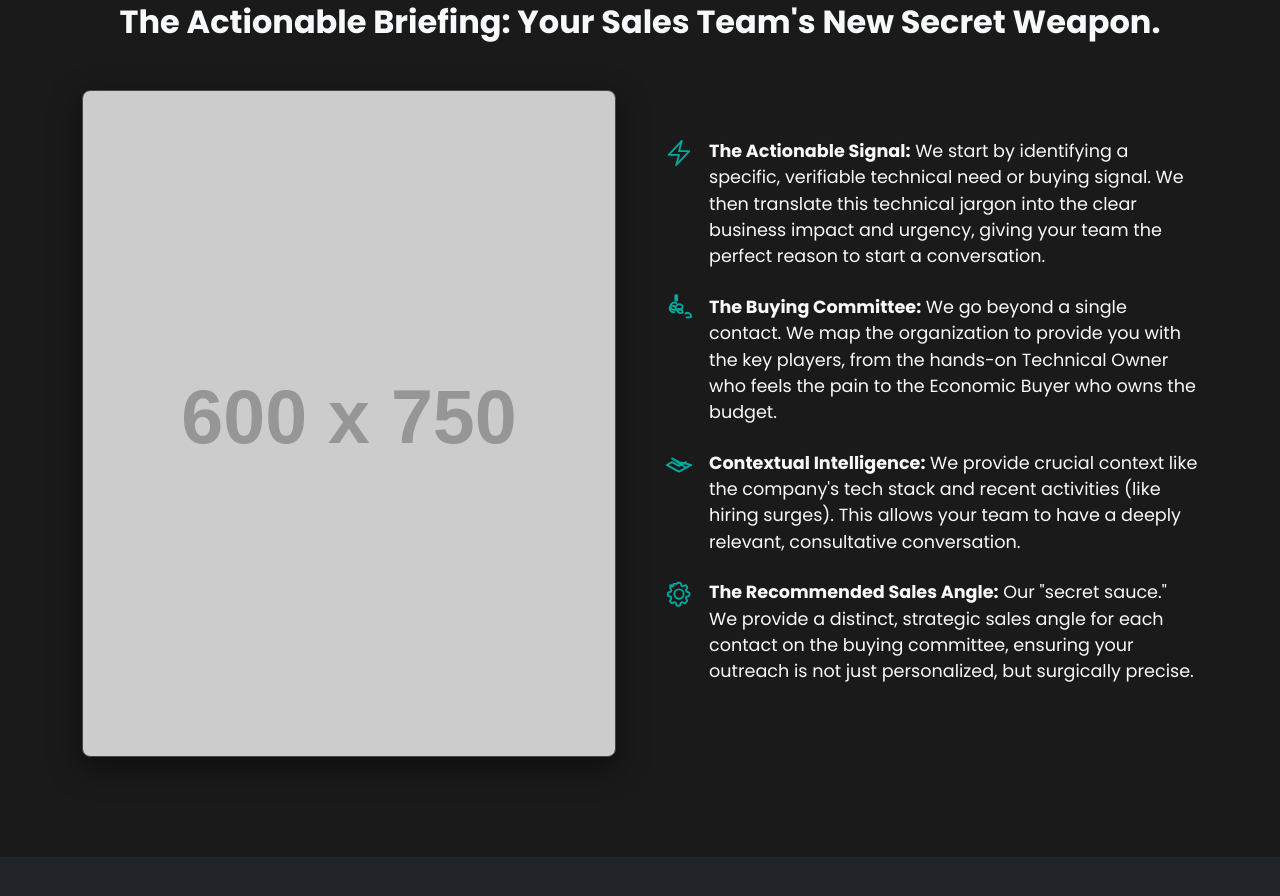
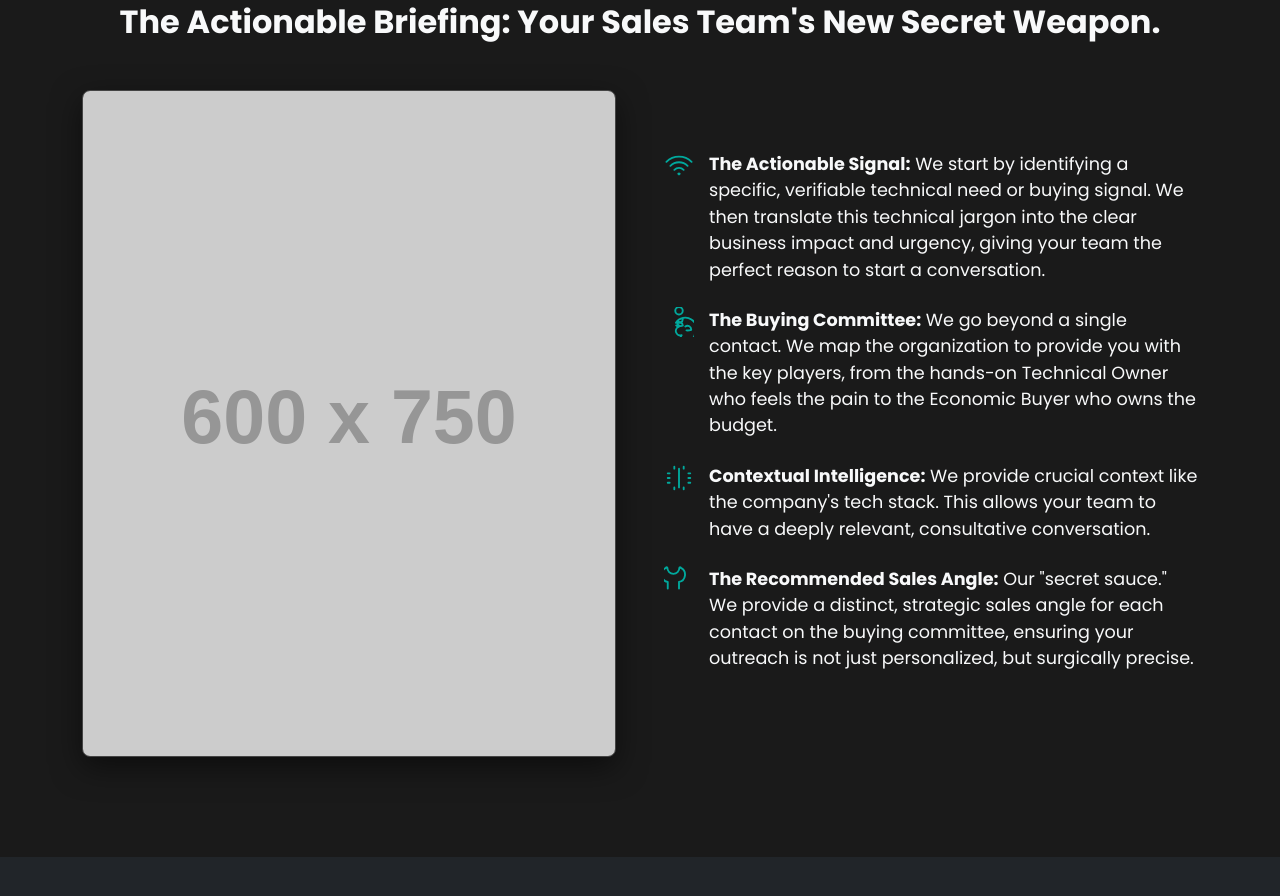
Before and after one commit to Laskr/laskrconsulting-site, a plain HTML site: page index.html in a window 1280 px wide. Shown: the part 1295-2191 px from the top of the page. Drawn offline with nearby package versions, Linux system fonts and the light colour scheme; placeholder pictures from the web are drawn by us.

Commit message:
Add new SVG icons and update feature descriptions
Added new SVG icons for various features and updated the corresponding descriptions.

```diff
--- a/index.html
+++ b/index.html
@@ -212,19 +212,31 @@
                 <div class="col-lg-6">
                     <ul class="feature-list">
                         <li>
-                            <svg class="icon" xmlns="http://www.w3.org/2000/svg" fill="none" viewBox="0 0 24 24" stroke-width="1.5" stroke="currentColor"><path stroke-linecap="round" stroke-linejoin="round" d="M3.75 13.5l10.5-11.25L12 10.5h8.25L9.75 21.75 12 13.5H3.75z" /></svg>
+                            <!-- NEW ICON: Signal -->
+                            <svg class="icon" xmlns="http://www.w3.org/2000/svg" fill="none" viewBox="0 0 24 24" stroke-width="1.5" stroke="currentColor">
+                                <path stroke-linecap="round" stroke-linejoin="round" d="M8.288 15.038a5.25 5.25 0 017.424 0M5.106 11.856c3.807-3.808 9.98-3.808 13.788 0M1.924 8.674c5.565-5.565 14.587-5.565 20.152 0M12.53 18.22l-.53.53-.53-.53a.75.75 0 011.06 0z" />
+                            </svg>
                             <div><strong>The Actionable Signal:</strong> We start by identifying a specific, verifiable technical need or buying signal. We then translate this technical jargon into the clear business impact and urgency, giving your team the perfect reason to start a conversation.</div>
                         </li>
                         <li>
-                            <svg class="icon" xmlns="http://www.w3.org/2000/svg" fill="none" viewBox="0 0 24 24" stroke-width="1.5" stroke="currentColor"><path stroke-linecap="round" stroke-linejoin="round" d="M18 18.72a9.094 9.094 0 003.741-.479 3 3 0 00-4.682-2.72m-7.5-2.962A3 3 0 0115 9.75a3 3 0 01-4.5 2.548m-2.223 2.223A3 3 0 015.25 9.75a3 3 0 014.5-2.548m-2.223 2.223A3 3 0 005.25 9.75a3 3 0 004.5 2.548m0 0a3 3 0 01-4.5-2.548m0 0a3 3 0 014.5 2.548M15 9.75a3 3 0 01-4.5 2.548m0 0a3 3 0 014.5 2.548m0 0a3 3 0 01-4.5-2.548M10.5 1.5a.75.75 0 00-1.5 0v3a.75.75 0 001.5 0v-3z" /></svg>
+                            <!-- NEW ICON: User Group -->
+                            <svg class="icon" xmlns="http://www.w3.org/2000/svg" fill="none" viewBox="0 0 24 24" stroke-width="1.5" stroke="currentColor">
+                                <path stroke-linecap="round" stroke-linejoin="round" d="M18 18.72a9.094 9.094 0 003.741-.479 3 3 0 00-4.682-2.72m-7.5-2.962a3 3 0 0115 9.75a3 3 0 01-4.5 2.548m-2.223 2.223a3 3 0 01-3.741-4.479A3 3 0 0112 15.75a3 3 0 01-2.25-1.007M15 9.75a3 3 0 01-4.5 2.548m0 0a3 3 0 014.5 2.548m0 0a3 3 0 01-4.5-2.548M12 6a3 3 0 110-6 3 3 0 010 6z" />
+                            </svg>
                             <div><strong>The Buying Committee:</strong> We go beyond a single contact. We map the organization to provide you with the key players, from the hands-on Technical Owner who feels the pain to the Economic Buyer who owns the budget.</div>
                         </li>
                         <li>
-                            <svg class="icon" xmlns="http://www.w3.org/2000/svg" fill="none" viewBox="0 0 24 24" stroke-width="1.5" stroke="currentColor"><path stroke-linecap="round" stroke-linejoin="round" d="M6.429 9.75L2.25 12l4.179 2.25m0-4.5l5.571 3 5.571-3m-11.142 0L2.25 12l4.179 2.25m0 0l5.571 3 5.571-3m0 0l4.179-2.25L12 9.75l-5.571-3z" /></svg>
-                            <div><strong>Contextual Intelligence:</strong> We provide crucial context like the company's tech stack and recent activities (like hiring surges). This allows your team to have a deeply relevant, consultative conversation.</div>
+                            <!-- NEW ICON: Microchip -->
+                            <svg class="icon" xmlns="http://www.w3.org/2000/svg" fill="none" viewBox="0 0 24 24" stroke-width="1.5" stroke="currentColor">
+                                <path stroke-linecap="round" stroke-linejoin="round" d="M8.25 3v1.5M4.5 8.25H3m18 0h-1.5M4.5 12H3m18 0h-1.5m-15 3.75H3m18 0h-1.5M8.25 21v-1.5M15.75 3v1.5M12 4.5v15M15.75 21v-1.5" />
+                            </svg>
+                            <div><strong>Contextual Intelligence:</strong> We provide crucial context like the company's tech stack. This allows your team to have a deeply relevant, consultative conversation.</div>
                         </li>
                         <li>
-                            <svg class="icon" xmlns="http://www.w3.org/2000/svg" fill="none" viewBox="0 0 24 24" stroke-width="1.5" stroke="currentColor"><path stroke-linecap="round" stroke-linejoin="round" d="M10.343 3.94c.09-.542.56-.94 1.11-.94h1.093c.55 0 1.02.398 1.11.94l.149.894c.07.424.384.764.78.93.398.164.855.142 1.205-.108l.737-.527c.46-.328 1.04-.186 1.318.272l.715.954c.277.458.135 1.04-.272 1.318l-.527.737c-.25.35-.272.806-.108 1.204.165.397.505.71.93.78l.894.149c.542.09.94.56.94 1.11v1.093c0 .55-.398 1.02-.94 1.11l-.894.149c-.424.07-.764.383-.93.78-.164.398-.142.854.108 1.204l.527.738c.407.477.265 1.06-.272 1.318l-.715.954c-.278.458-.858.6-1.318.272l-.738-.527c-.35-.25-.806-.272-1.204-.108-.397.165-.71.505-.78.93l-.149.894c-.09.542-.56.94-1.11.94h-1.093c-.55 0-1.02-.398-1.11-.94l-.149-.894c-.07-.424-.384-.764-.78-.93-.398-.164-.855-.142-1.205.108l-.737.527c-.46.328-1.04-.186-1.318-.272l-.715-.954c-.277-.458-.135-1.04.272-1.318l.527-.737c.25-.35.272-.806.108-1.204-.165-.397-.505-.71-.93-.78l-.894-.149c-.542-.09-.94-.56-.94-1.11v-1.093c0-.55.398-1.02.94-1.11l.894-.149c.424-.07.764-.383.93-.78.164-.398.142-.854-.108-1.204l-.527-.738c-.407-.477-.265-1.06.272-1.318l.715-.954c.278-.458.858-.6-1.318-.272l.738.527c.35.25.806.272 1.204.108.397-.165.71-.505.78-.93l.149-.894zM12 15.75a3.75 3.75 0 100-7.5 3.75 3.75 0 000 7.5z" /></svg>
+                            <!-- NEW ICON: Light Bulb -->
+                            <svg class="icon" xmlns="http://www.w3.org/2000/svg" fill="none" viewBox="0 0 24 24" stroke-width="1.5" stroke="currentColor">
+                                <path stroke-linecap="round" stroke-linejoin="round" d="M12 18v-5.25m0 0a6.01 6.01 0 001.5-11.259.6.6 0 00-1.2 0 4.803 4.803 0 01-9.606 0 .6.6 0 00-1.2 0 6.01 6.01 0 001.5 11.259v5.25" />
+                            </svg>
                             <div><strong>The Recommended Sales Angle:</strong> Our "secret sauce." We provide a distinct, strategic sales angle for each contact on the buying committee, ensuring your outreach is not just personalized, but surgically precise.</div>
                         </li>
                     </ul>
```
